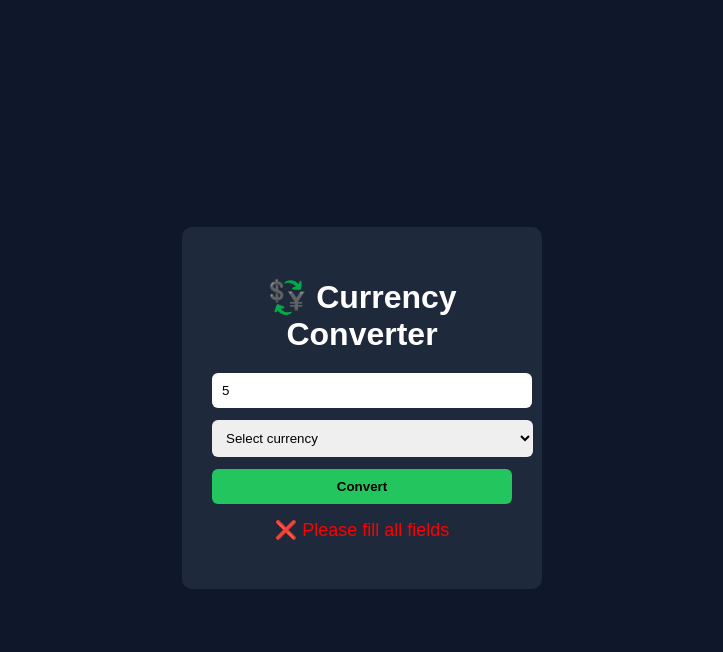
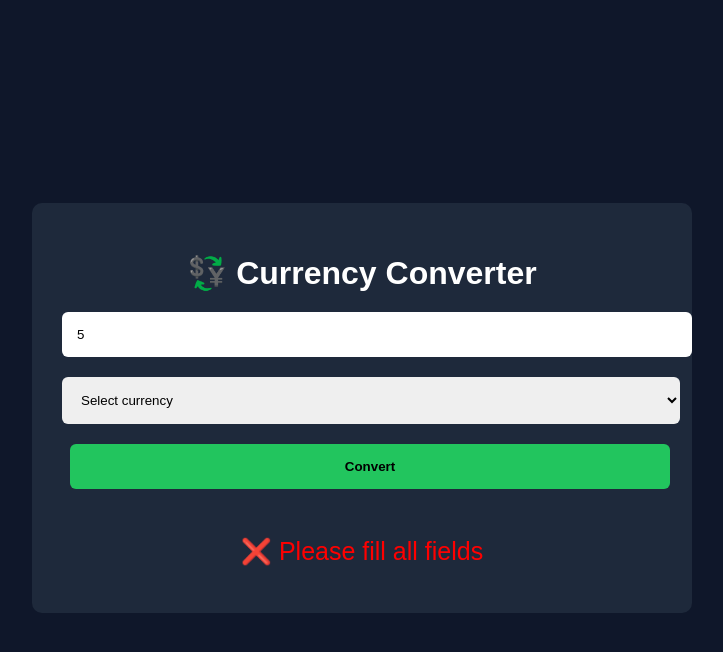
Before and after one commit to LalitMohanAgnihotri/Currency-Converter-Web-Application, a plain HTML site: page index.html in a window 1280 px wide. Both pictures are taken after typing "5" into the empty fields and a click on the button "Convert". Shown: the whole page, without its empty margins (278-1001 px from the left). Drawn offline with Linux system fonts and the light colour scheme.

Commit message:
logo added

```diff
--- a/index.html
+++ b/index.html
@@ -1,10 +1,12 @@
 <!DOCTYPE html>
 <html lang="en">
   <head>
-    <meta charset="UTF-8" />
-    <title>Currency Converter</title>
-    <link rel="stylesheet" href="style.css" />
-  </head>
+  <meta charset="UTF-8" />
+  <title>Currency Converter</title>
+  <link rel="icon" type="image.png" href="image.png" />
+  <link rel="stylesheet" href="style.css" />
+</head>
+
   <body>
     <div class="container">
       <h1>💱 Currency Converter</h1>
--- a/script.js
+++ b/script.js
@@ -16,7 +16,7 @@ window.convertCurrency = async function () {
     const response = await fetch(url);
     const data = await response.json();
 
-    console.log(data); // 👈 DEBUG LINE
+    console.log(data);
 
     if (data.result !== "success") {
       result.innerText = `API Error: ${data["error-type"]}`;
@@ -27,17 +27,17 @@ window.convertCurrency = async function () {
     const rate = data.conversion_rates[currency];
 
     if (!rate) {
-      result.innerText = "❌ Invalid currency code";
+      result.innerText = "Invalid currency code";
       result.style.color = "red";
       return;
     }
 
-    result.innerText = `✅ ${amount} USD = ${(amount * rate).toFixed(2)} ${currency}`;
-    result.style.color = "#22c55e";
+    result.innerText = `${amount} USD = ${(amount * rate).toFixed(2)} ${currency}`;
+    result.style.color = "#1a1b1a";
 
   } catch (error) {
     console.error(error);
-    result.innerText = "⚠️ Network error";
+    result.innerText = "Network error";
     result.style.color = "red";
   }
 };
--- a/style.css
+++ b/style.css
@@ -12,7 +12,8 @@ body {
   background: #1e293b;
   padding: 30px;
   border-radius: 10px;
-  width: 300px;
+  width: 600px;
+  height: 350px;
   text-align: center;
 }
 
@@ -22,15 +23,16 @@ h1 {
 
 input {
   width: 100%;
-  padding: 10px;
-  margin-bottom: 12px;
+  padding: 15px;
+  margin-bottom: 20px;
   border-radius: 6px;
   border: none;
 }
 
 button {
+  margin: 0.5rem;
   width: 100%;
-  padding: 10px;
+  padding: 15px;
   background: #22c55e;
   border: none;
   border-radius: 6px;
@@ -43,12 +45,12 @@ button:hover {
 }
 
 #result {
-  margin-top: 15px;
-  font-size: 18px;
+  margin-top: 40px;
+  font-size: 25px;
 }
 select {
-  width: 107%;
-  padding: 10px;
+  width: 103%;
+  padding: 15px;
   margin-bottom: 12px;
   border-radius: 6px;
   border: none;
```
Also changed, not shown: image.png (added).
